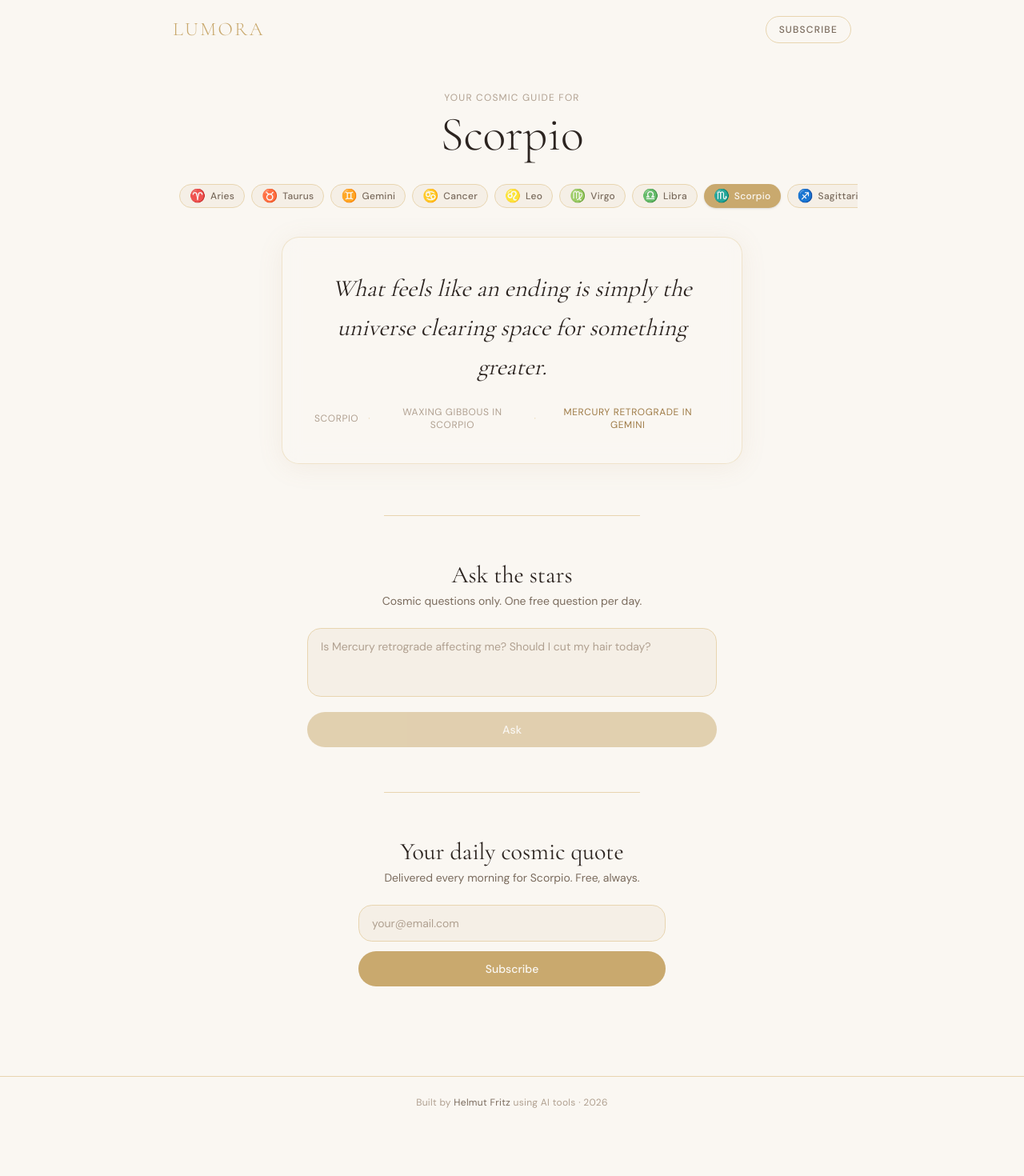
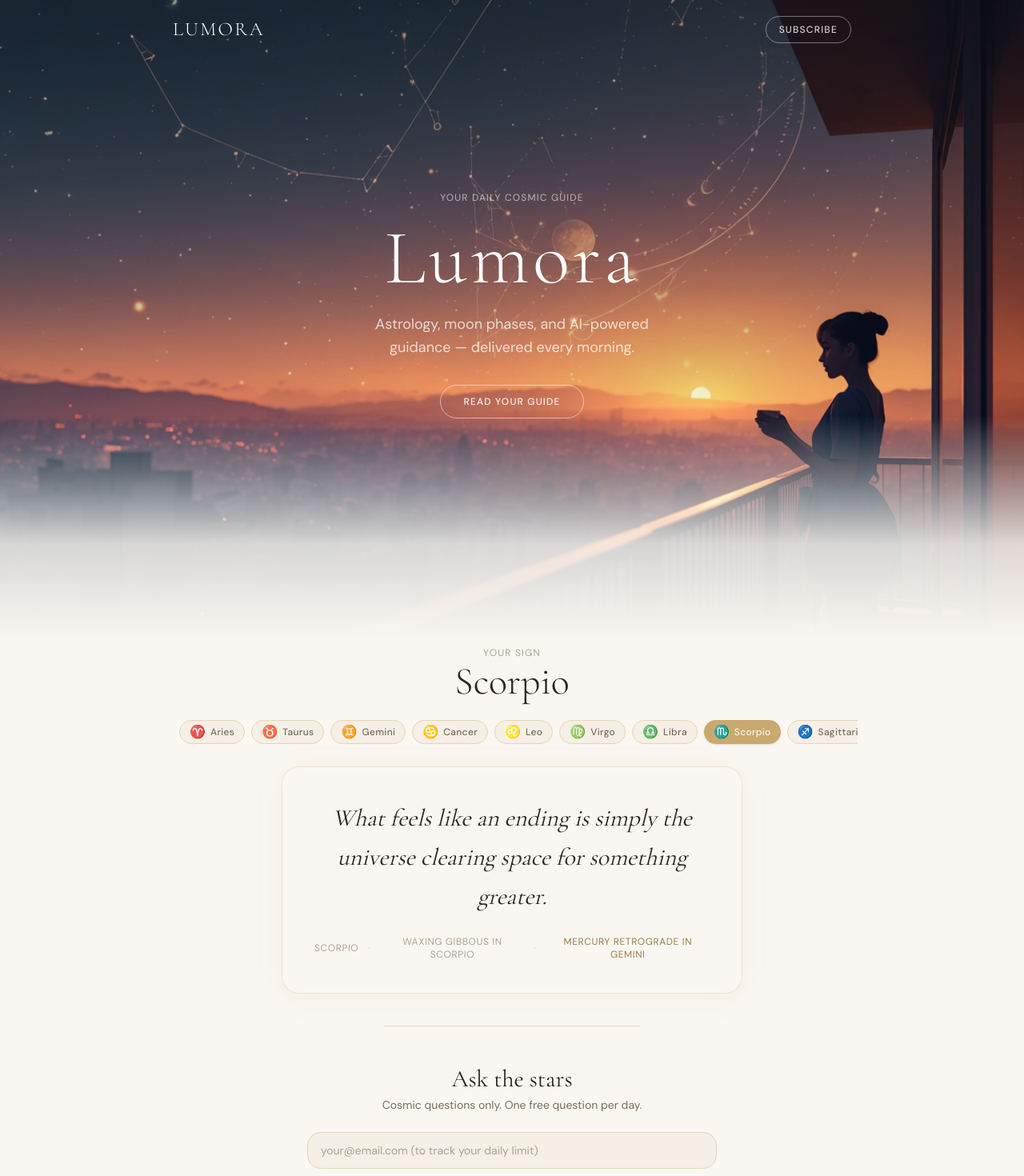
Before and after one commit to hfritz/lumora, a Next.js app: page / in a window 1280 px wide. Shown: the top 1470 px of the page at 80% size. Before the commit the page ends 1410 px from the top, so only its background shows below. Built offline with nearby package versions, Linux system fonts and the light colour scheme; no server answers.

Commit message:
Add hero image and redesign home hero section with full-viewport layout.

```diff
--- a/src/app/page.tsx
+++ b/src/app/page.tsx
@@ -1,6 +1,7 @@
 "use client";
 
 import { useState, useEffect, useCallback } from "react";
+import Image from "next/image";
 import { SignSelector } from "@/components/sign-selector";
 import { QuoteCard } from "@/components/quote-card";
 import { ZodiacSignName } from "@/data/signs";
@@ -21,7 +22,8 @@ export default function Home() {
   const [question, setQuestion] = useState("");
   const [answer, setAnswer] = useState("");
   const [loadingAnswer, setLoadingAnswer] = useState(false);
-  const [email, setEmail] = useState("");
+  const [askEmail, setAskEmail] = useState("");
+  const [subscribeEmail, setSubscribeEmail] = useState("");
   const [subscribed, setSubscribed] = useState(false);
 
   const fetchQuote = useCallback(async (selectedSign: ZodiacSignName) => {
@@ -31,7 +33,7 @@ export default function Home() {
       const data = await res.json();
       setQuoteData(data);
     } catch {
-      // silent fail — card stays in loading state
+      // silent — card stays in loading state
     } finally {
       setLoadingQuote(false);
     }
@@ -50,10 +52,13 @@ export default function Home() {
       const res = await fetch("/api/ask", {
         method: "POST",
         headers: { "Content-Type": "application/json" },
-        body: JSON.stringify({ question, email: email || "anonymous" }),
+        body: JSON.stringify({
+          question,
+          email: askEmail || "anonymous@lumora.app",
+        }),
       });
       const data = await res.json();
-      setAnswer(data.answer ?? data.error ?? "Something went wrong.");
+      setAnswer(data.answer ?? data.message ?? data.error ?? "Something went wrong.");
     } catch {
       setAnswer("The stars are quiet right now. Try again in a moment.");
     } finally {
@@ -63,55 +68,99 @@ export default function Home() {
 
   async function handleSubscribe(e: React.FormEvent) {
     e.preventDefault();
-    if (!email.trim()) return;
+    if (!subscribeEmail.trim()) return;
     try {
       await fetch("/api/subscribe", {
         method: "POST",
         headers: { "Content-Type": "application/json" },
-        body: JSON.stringify({ email, zodiac_sign: sign }),
+        body: JSON.stringify({ email: subscribeEmail, zodiac_sign: sign }),
       });
       setSubscribed(true);
     } catch {
-      // silent fail for now
+      // silent
     }
   }
 
   return (
     <div className="flex flex-col min-h-screen bg-background">
+      {/* ── Hero ── */}
+      <section className="relative flex flex-col min-h-screen">
+        {/* Background image */}
+        <Image
+          src="/hero.jpg"
+          alt="Woman on a balcony at dusk, constellation lines visible in the sky"
+          fill
+          priority
+          className="object-cover object-center"
+        />
+
+        {/* Overlay: subtle dark veil at top, fades to cream at bottom */}
+        <div
+          className="absolute inset-0 pointer-events-none"
+          style={{
+            background:
+              "linear-gradient(to bottom, rgba(20,12,8,0.45) 0%, rgba(20,12,8,0.25) 45%, rgba(250,247,242,0.0) 65%, rgba(250,247,242,0.85) 85%, rgba(250,247,242,1) 100%)",
+          }}
+        />
+
         {/* Header */}
-      <header className="flex items-center justify-between px-6 py-5 max-w-4xl mx-auto w-full">
+        <header className="relative z-10 flex items-center justify-between px-6 py-5 max-w-4xl mx-auto w-full">
           <span
-          className="text-2xl tracking-widest text-gold uppercase"
+            className="text-2xl tracking-widest text-white uppercase"
             style={{ fontFamily: "var(--font-cormorant)", fontWeight: 300 }}
           >
             Lumora
           </span>
           <a
             href="#subscribe"
-          className="text-xs font-sans font-medium tracking-widest uppercase text-text-secondary border border-gold-light rounded-full px-4 py-2 hover:border-gold hover:text-text-primary transition-colors"
+            className="text-xs font-sans font-medium tracking-widest uppercase text-white/80 border border-white/40 rounded-full px-4 py-2 hover:border-white hover:text-white transition-colors"
           >
             Subscribe
           </a>
         </header>
 
-      <main className="flex flex-col flex-1 w-full max-w-4xl mx-auto px-4 pb-16">
-        {/* Hero */}
-        <section className="flex flex-col items-center gap-8 pt-10 pb-14">
-          <div className="text-center space-y-2">
-            <p className="text-xs font-sans tracking-widest uppercase text-text-muted">
-              Your cosmic guide for
+        {/* Hero text */}
+        <div className="relative z-10 flex flex-col items-center justify-center flex-1 text-center px-6 pb-32 pt-4">
+          <p className="text-xs font-sans tracking-widest uppercase text-white/60 mb-5">
+            Your daily cosmic guide
           </p>
           <h1
-              className="text-5xl sm:text-6xl text-text-primary"
+            className="text-6xl sm:text-7xl lg:text-8xl text-white leading-none tracking-wider"
+            style={{ fontFamily: "var(--font-cormorant)", fontWeight: 300 }}
+          >
+            Lumora
+          </h1>
+          <p className="mt-5 text-base sm:text-lg text-white/75 font-sans max-w-sm leading-relaxed">
+            Astrology, moon phases, and AI-powered guidance — delivered every
+            morning.
+          </p>
+          <a
+            href="#guide"
+            className="mt-8 inline-flex items-center gap-2 rounded-full border border-white/50 text-white/90 text-xs font-sans font-medium tracking-widest uppercase px-7 py-3 hover:bg-white/10 transition-colors"
+          >
+            Read your guide
+          </a>
+        </div>
+      </section>
+
+      {/* ── Guide ── */}
+      <main id="guide" className="flex flex-col flex-1 w-full max-w-4xl mx-auto px-4 pb-16 -mt-4">
+        {/* Sign selector */}
+        <section className="flex flex-col items-center gap-6 pt-6 pb-10">
+          <div className="text-center space-y-1">
+            <p className="text-xs font-sans tracking-widest uppercase text-text-muted">
+              Your sign
+            </p>
+            <h2
+              className="text-4xl sm:text-5xl text-text-primary"
               style={{ fontFamily: "var(--font-cormorant)", fontWeight: 300 }}
             >
               {sign}
-            </h1>
+            </h2>
           </div>
 
           <SignSelector selected={sign} onChange={setSign} />
 
-          {quoteData || loadingQuote ? (
           <QuoteCard
             quote={quoteData?.quote ?? ""}
             sign={sign}
@@ -120,11 +169,9 @@ export default function Home() {
             retrograde={quoteData?.retrograde ?? null}
             loading={loadingQuote}
           />
-          ) : null}
         </section>
 
-        {/* Divider */}
-        <div className="w-full max-w-xs mx-auto border-t border-gold-light my-2" />
+        <div className="w-full max-w-xs mx-auto border-t border-gold-light" />
 
         {/* Q&A */}
         <section className="flex flex-col items-center gap-6 py-12">
@@ -141,6 +188,13 @@ export default function Home() {
           </div>
 
           <form onSubmit={handleAsk} className="w-full max-w-lg space-y-3">
+            <input
+              type="email"
+              value={askEmail}
+              onChange={(e) => setAskEmail(e.target.value)}
+              placeholder="your@email.com (to track your daily limit)"
+              className="w-full rounded-xl bg-surface border border-gold-light px-4 py-3 text-sm text-text-primary placeholder:text-text-muted font-sans focus:outline-none focus:border-gold transition-colors"
+            />
             <textarea
               value={question}
               onChange={(e) => setQuestion(e.target.value)}
@@ -170,14 +224,10 @@ export default function Home() {
           )}
         </section>
 
-        {/* Divider */}
-        <div className="w-full max-w-xs mx-auto border-t border-gold-light my-2" />
+        <div className="w-full max-w-xs mx-auto border-t border-gold-light" />
 
         {/* Subscribe */}
-        <section
-          id="subscribe"
-          className="flex flex-col items-center gap-6 py-12"
-        >
+        <section id="subscribe" className="flex flex-col items-center gap-6 py-12">
           {subscribed ? (
             <div className="text-center space-y-2">
               <p
@@ -195,7 +245,10 @@ export default function Home() {
               <div className="text-center">
                 <h2
                   className="text-3xl text-text-primary"
-                  style={{ fontFamily: "var(--font-cormorant)", fontWeight: 400 }}
+                  style={{
+                    fontFamily: "var(--font-cormorant)",
+                    fontWeight: 400,
+                  }}
                 >
                   Your daily cosmic quote
                 </h2>
@@ -210,8 +263,8 @@ export default function Home() {
               >
                 <input
                   type="email"
-                  value={email}
-                  onChange={(e) => setEmail(e.target.value)}
+                  value={subscribeEmail}
+                  onChange={(e) => setSubscribeEmail(e.target.value)}
                   placeholder="your@email.com"
                   required
                   className="w-full rounded-xl bg-surface border border-gold-light px-4 py-3 text-sm text-text-primary placeholder:text-text-muted font-sans focus:outline-none focus:border-gold transition-colors"
```
Also changed, not shown: public/hero.jpg (added). Lines whose indentation alone changed are shown as unchanged.
